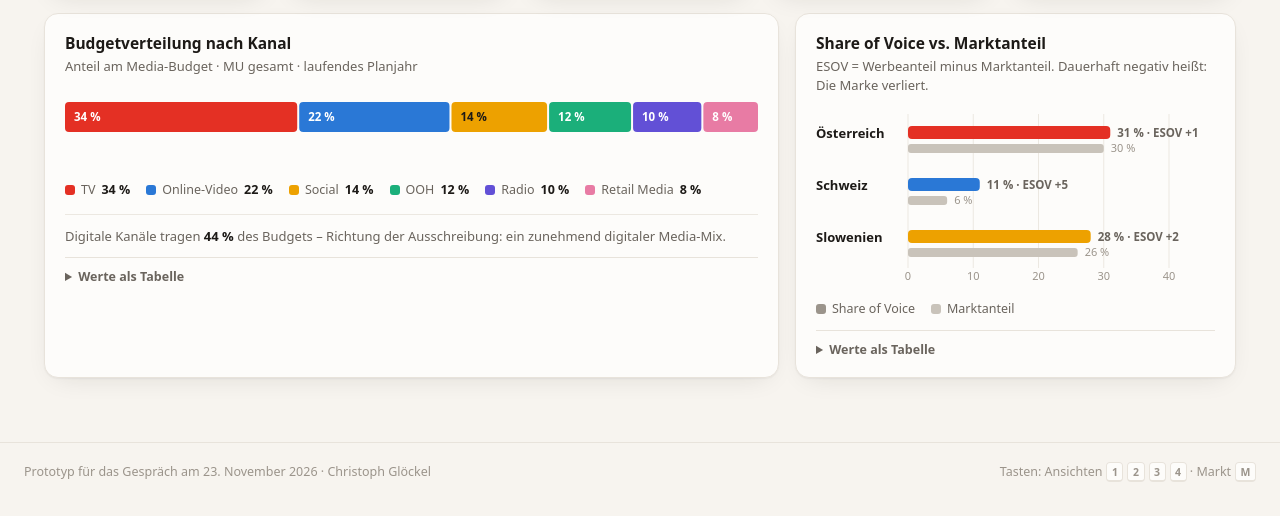
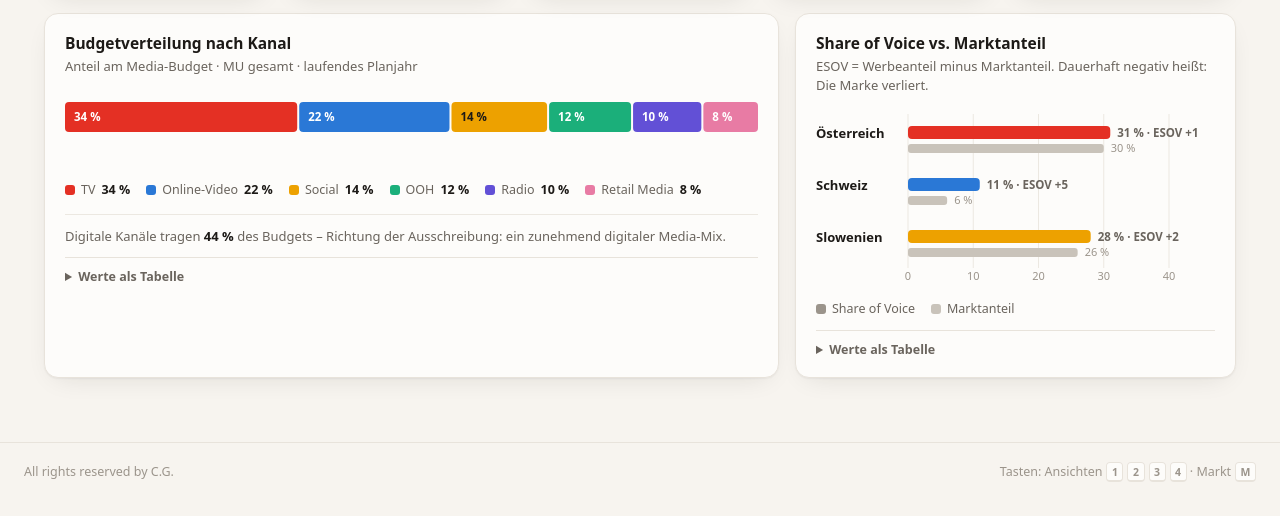
Before and after one commit to cgloeckel/mu-media-cockpit, a plain HTML site: page index.html in a window 1280 px wide. Shown: the part 510-1026 px from the top of the page. Drawn offline with Linux system fonts and the light colour scheme.

Commit message:
Fußzeile: All rights reserved by C.G.
Co-Authored-By: Claude Fable 5 <noreply@anthropic.com>
Claude-Session: https://claude.ai/code/session_01X3zhA1HXPe9YU7ds7Kw6ak

```diff
--- a/index.html
+++ b/index.html
@@ -525,7 +525,7 @@ footer kbd { margin-left: 4px; }
 
 <footer>
   <div class="bar">
-    <span>Prototyp für das Gespräch am 23.&nbsp;November 2026 · Christoph Glöckel</span>
+    <span>All rights reserved by C.G.</span>
     <span style="margin-left:auto">Tasten: Ansichten<kbd>1</kbd><kbd>2</kbd><kbd>3</kbd><kbd>4</kbd> · Markt<kbd>M</kbd></span>
   </div>
 </footer>
```
